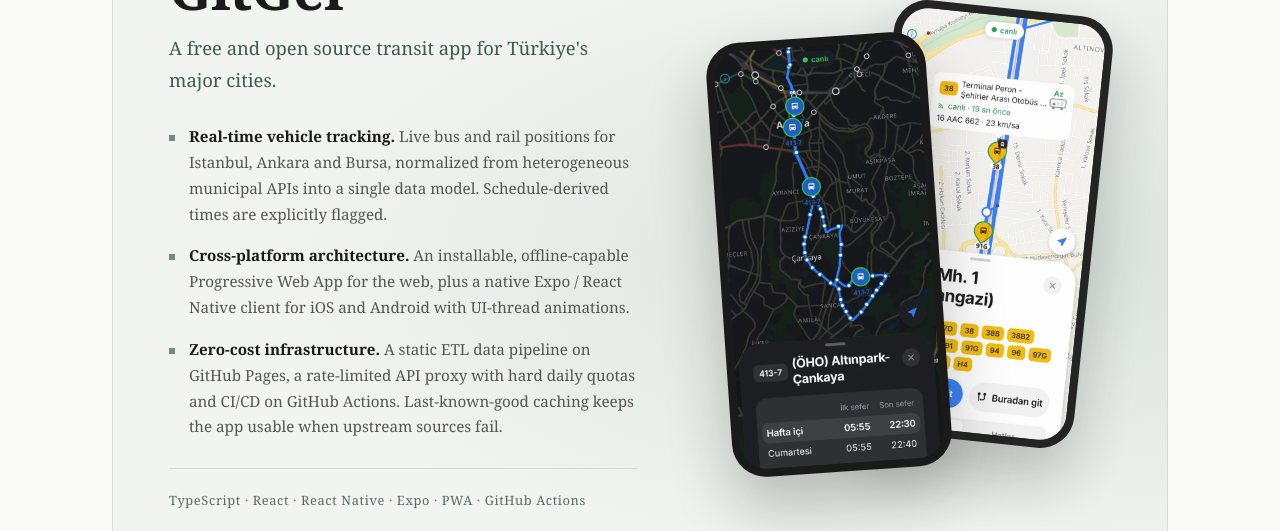
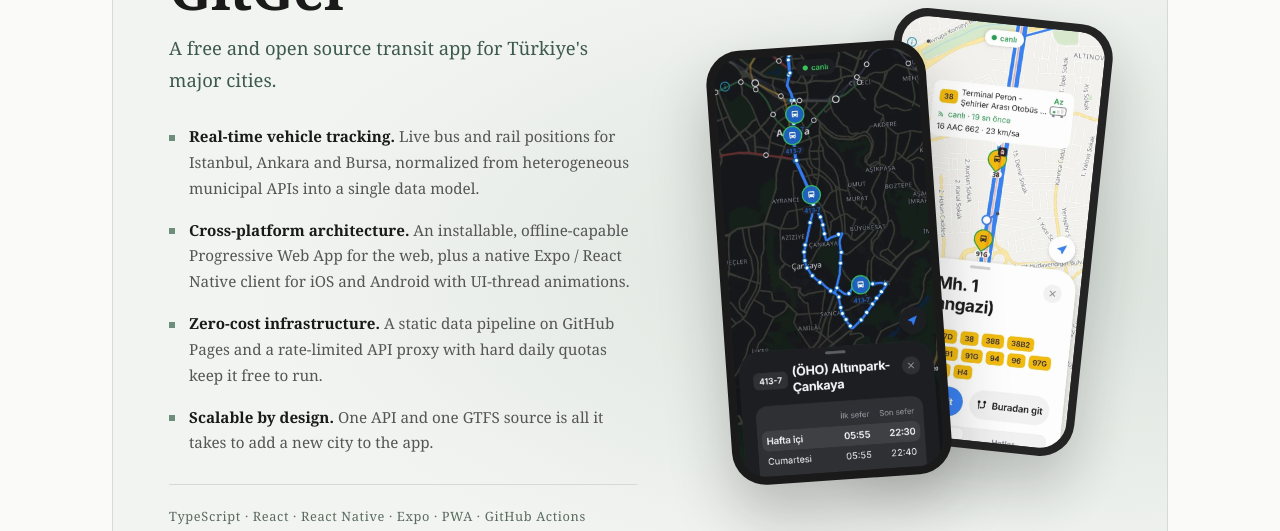
Before and after one commit to rehagorkemeyler/rehagorkemeyler.github.io, a plain HTML site: page index.html in a window 1280 px wide. Shown: the part 3100-3631 px from the top of the page. Drawn offline with Linux system fonts and the light colour scheme.

Commit message:
Add scalability point to GitGel

```diff
--- a/index.html
+++ b/index.html
@@ -215,9 +215,10 @@
                     <h3 class="featured-name">GitGel</h3>
                     <p class="featured-tagline">A free and open source transit app for Türkiye's major cities.</p>
                     <ul class="featured-points">
-                        <li><strong>Real-time vehicle tracking.</strong> Live bus and rail positions for Istanbul, Ankara and Bursa, normalized from heterogeneous municipal APIs into a single data model. Schedule-derived times are explicitly flagged.</li>
+                        <li><strong>Real-time vehicle tracking.</strong> Live bus and rail positions for Istanbul, Ankara and Bursa, normalized from heterogeneous municipal APIs into a single data model.</li>
                         <li><strong>Cross-platform architecture.</strong> An installable, offline-capable Progressive Web App for the web, plus a native Expo / React Native client for iOS and Android with UI-thread animations.</li>
-                        <li><strong>Zero-cost infrastructure.</strong> A static ETL data pipeline on GitHub Pages, a rate-limited API proxy with hard daily quotas and CI/CD on GitHub Actions. Last-known-good caching keeps the app usable when upstream sources fail.</li>
+                        <li><strong>Zero-cost infrastructure.</strong> A static data pipeline on GitHub Pages and a rate-limited API proxy with hard daily quotas keep it free to run.</li>
+                        <li><strong>Scalable by design.</strong> One API and one GTFS source is all it takes to add a new city to the app.</li>
                     </ul>
                     <p class="featured-stack">TypeScript · React · React Native · Expo · PWA · GitHub Actions</p>
                     <div class="featured-links">
```
